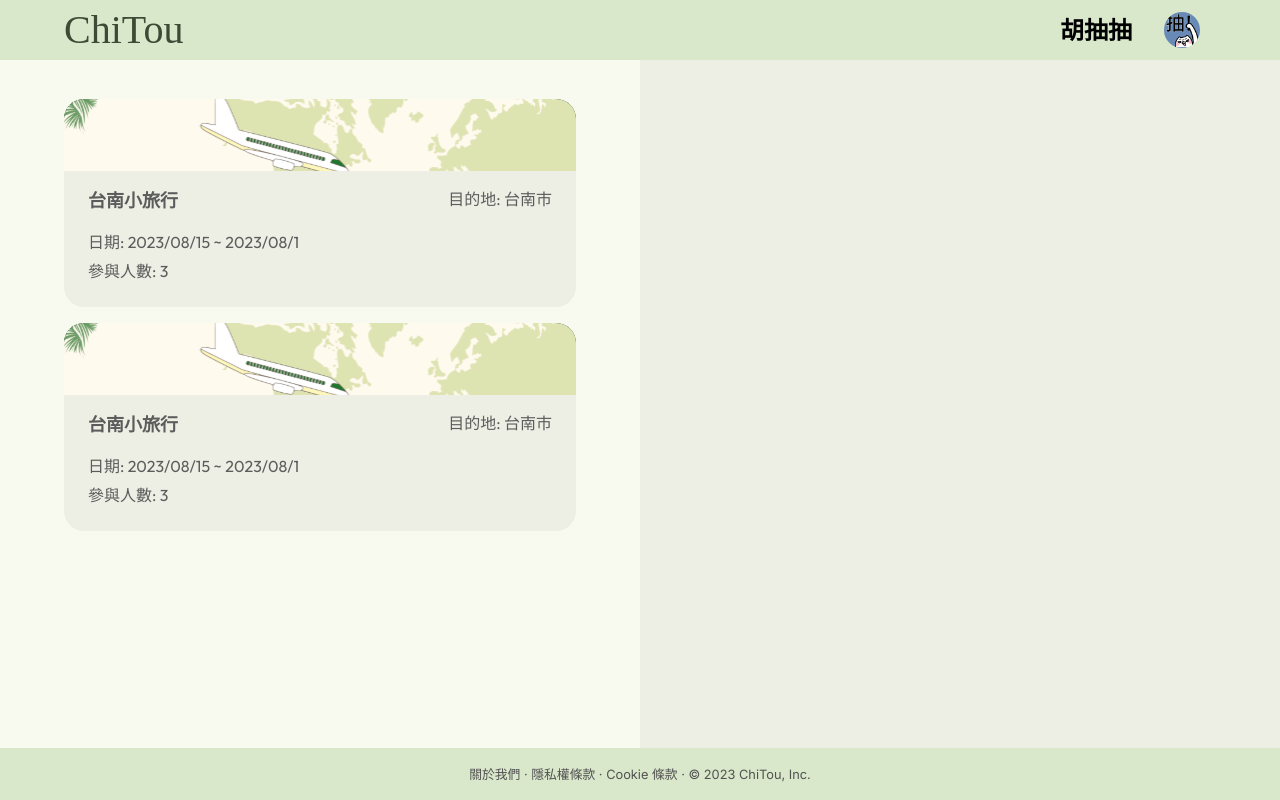
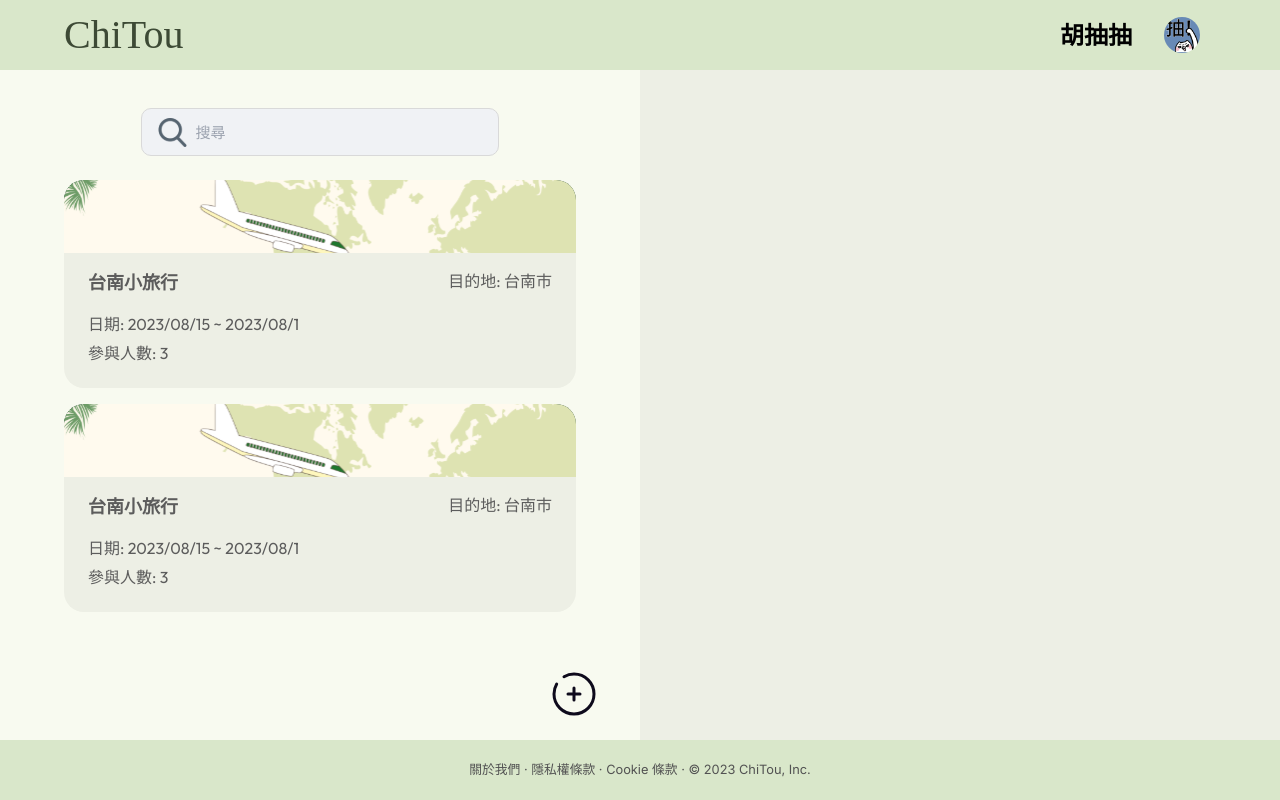
Before and after one commit to peifish1124/ChiTou, a Next.js app in the folder frontend/: page / in a window 1280 px wide. Built offline with nearby package versions, Linux system fonts and the light colour scheme; a web font is replaced by a local one.

Commit message:
feat(homepage): add searchbox to tripcard and AddBtn

```diff
--- /dev/null
+++ b/frontend/src/app/components/SearchTripCard.js
@@ -0,0 +1,15 @@
+import styles from "@/styles/css-modules/searchTripCard.module.scss";
+
+export default function SearchTripCard() {
+  return (
+    <div className={styles.searchBox}>
+      <input
+        className={styles.inputBox}
+        type="text"
+        placeholder="搜尋"
+        // value={keyword}
+        // onChange={handleChange}
+      />
+    </div>
+  );
+}
--- a/frontend/src/app/page.js
+++ b/frontend/src/app/page.js
@@ -1,5 +1,7 @@
 import Image from "next/image";
+import Link from "next/link";
 import Nav from "@/components/Nav";
+import SearchTripCard from "@/components/SearchTripCard";
 import TripCard from "@/components/TripCard";
 import styles from "@/styles/css-modules/page.module.scss";
 
@@ -13,6 +15,9 @@ export default function Home() {
       <div className={styles.page}>
         <div className={styles.leftPage}>
           {/* search box */}
+          <div className={styles.searchTripCard}>
+            <SearchTripCard />
+          </div>
 
           {/* trip card */}
           <div className={styles.tripcard}>
@@ -20,7 +25,15 @@ export default function Home() {
             <TripCard />
           </div>
 
-          {/* + buttom */}
+          {/* + button */}
+          <div className={styles.AddBtn}>
+            <Image
+              src="/addBtn.svg"
+              alt="cover"
+              fill={true}
+              objectFit="cover"
+            />
+          </div>
         </div>
 
         <div className={styles.rightPage}>
--- a/frontend/src/styles/css-modules/page.module.scss
+++ b/frontend/src/styles/css-modules/page.module.scss
@@ -1,6 +1,5 @@
 .main {
     display: flex;
-    height: 100vh;
     flex-direction: column;
     justify-content:space-between;
     width: 100%;
@@ -15,19 +14,36 @@
     .page{
         display: flex;
         width: 100%;
-        height: 100%;
+        height: calc(100vh - 70px - 60px);
 
         .leftPage{
             display: flex;
             flex-direction: column;
             width: 50%;
-            height: 100%;
-            padding: 3% 5% 0 5%;
+            padding: 3% 5% 3% 5%;
+            background: #F8FAF0;
+            gap: 1.5rem;
+            overflow: auto;
+
+            .searchTripCard{
+                width: 100%;
+                height: 3rem;
+                padding: 0 15% 0 15%;
+            }
 
             .tripcard{
                 display: flex;
                 flex-direction: column;
                 gap:1rem;
+            }
+
+            .AddBtn{
+                position: absolute;
+                width: 3rem;
+                height: 3rem;
+                top: calc(100vh - 70px - 60px);
+                left: 43%;
+                cursor: pointer;
             }
         }
 
--- /dev/null
+++ b/frontend/src/styles/css-modules/searchTripCard.module.scss
@@ -0,0 +1,25 @@
+.searchBox {
+    width: 100%;
+    height: 100%;
+
+    .inputBox {
+        padding: 3%;
+        padding-left: 15%;
+        background: #F0F2F5;
+        background-image: url("/search.svg");
+        background-repeat: no-repeat;
+        background-position: left 5% center;
+        background-size: 8%;
+        border: 1px solid #D9D9D9;
+        border-radius: 10px;
+        outline: none;
+        height: 100%;
+        width: 100%;
+
+        font-family: Outfit;
+        font-size: 15px;
+        font-weight: 500;
+        text-align: left;
+        color: #566470;
+    }
+}
```
Also changed, not shown: frontend/public/addBtn.svg (added), frontend/public/search.svg (added).
